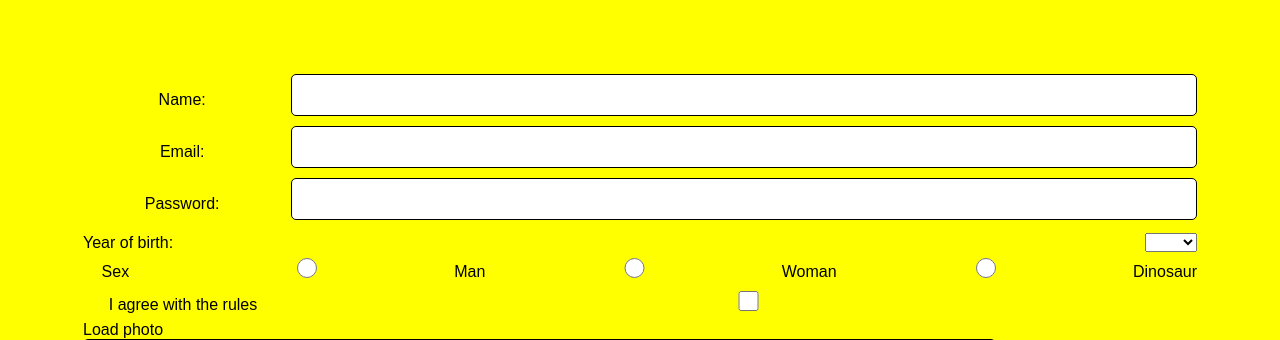
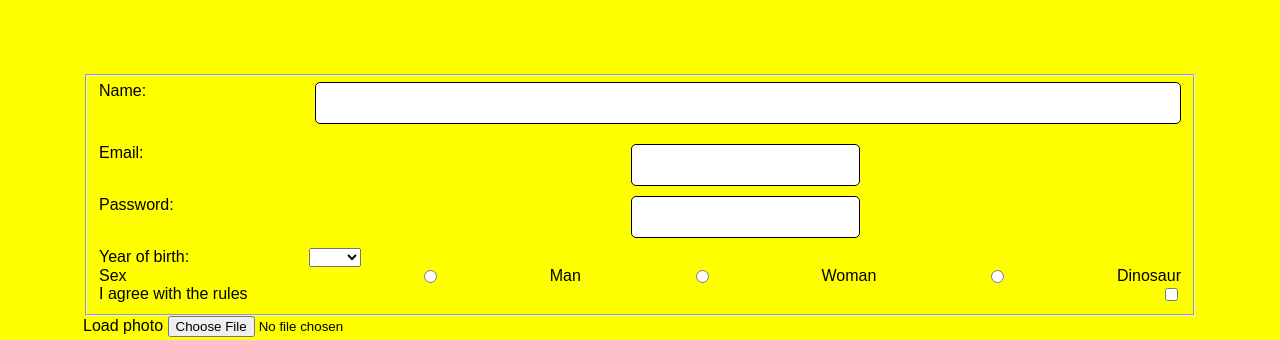
Before and after one commit to Uladzislau-Harbadzei/Homework, a website: page src/index.html in a window 1280 px wide. Shown: the part 612-952 px from the top of the page. Drawn offline with Linux system fonts and the light colour scheme.

Commit message:
update main page

```diff
--- a/src/index.html
+++ b/src/index.html
@@ -25,17 +25,18 @@
     </div>
     <h1 class="form_title">REGISTRATION</h1>
     <form action="#" id="form" class="form">
-      <div class="main">
+      <fieldset>
         <div class="form_item">
           <label for="name" class="form_label">Name:</label>
+          <div class="form_cont_input">
             <input type="text" id="name" autocomplete="off" class="form_input" />
             <div id="name_error" class="errortext"></div>
+          </div>
         </div>
         <div class="form_item">
           <label for="email" class="form_label">Email:</label>
           <input type="email" id="email" autocomplete="off" class="form_input" />
           <div id="email_error" class="errortext"></div>
-        </div>
         </div>
         <div class="form_item">
           <label for="password" class="form_label">Password:</label>
@@ -43,8 +44,8 @@
           <div id="password_error" class="errortext"></div>
         </div>
         <div class="form_item">
-        <label for="yearOfBirth'" class="year">Year of birth:</label>
-        <select name="yearOfBirth">
+          <label for="yearOfBirth'" class="form_label">Year of birth:</label>
+          <select name="yearOfBirth" class="form_select">
             <option></option>
             <option value="2000">2000</option>
             <option value="2001">2001</option>
@@ -84,6 +85,7 @@
           <label for="checkbox" class="form_label">I agree with the rules</label>
           <input id="checkbox" type="checkbox" name="rules" required />
         </div>
+      </fieldset>
       <div class="label">
         <label class="label">Load photo</label>
         <input type="file" name="avatar" />
--- a/src/styles/styles.css
+++ b/src/styles/styles.css
@@ -4,16 +4,6 @@ body {
   justify-content: center;
   align-items: center;
   height: 100vh;
-}
-
-input {
-  width: 80%;
-  height: 20px;
-  margin-bottom: 10px;
-  border: 1px solid;
-  border-radius: 5px;
-  font-size: 16px;
-  padding: 10px;
 }
 
 .form {
@@ -23,15 +13,25 @@ input {
   padding: 75px;
 }
 
-.form input {
-  display: flex;
+.form_input {
+  height: 20px;
+  margin-bottom: 10px;
+  border: 1px solid;
+  border-radius: 5px;
+  font-size: 16px;
+  padding: 10px;
 }
 
-label {
+.form_cont_input {
+  width: 80%;
+  margin-bottom: 10px;
+  display: flex;
+  flex-direction: column;
+}
+
+.form_label {
   padding-right: 10px;
   width: 200px;
-  text-align: center;
-  align-items: center;
 }
 
 .form_title {
@@ -76,23 +76,11 @@ label {
 .form_item {
   display: flex;
   justify-content: space-between;
-  align-items: center;
+  align-items: flex-start;
 }
 
 .textarea {
   width: 100%;
-}
-
-.year {
-  display: flex;
-  text-align: right;
-  line-height: 25px;
-}
-
-.yearOfBirth {
-  display: flex;
-  justify-content: space-between;
-  align-items: center;
 }
 
 .checkbox {
@@ -101,7 +89,7 @@ label {
   align-items: center;
 }
 
-#radio {
-  display: flex;
-  text-align: right;
+.form_select {
+  align-self: flex-start;
+  margin: auto auto auto 0;
 }
```
Lines whose indentation alone changed are shown as unchanged.
